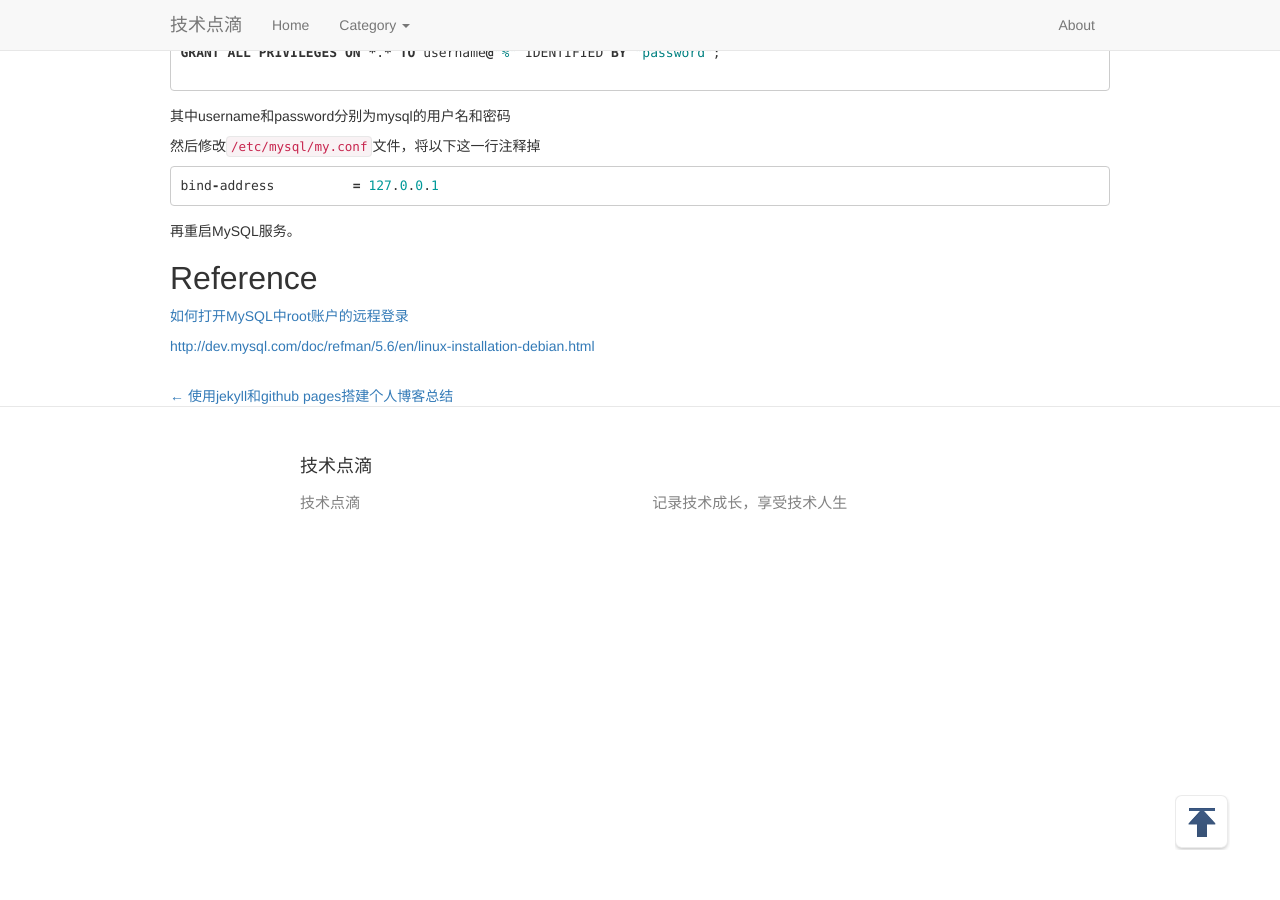
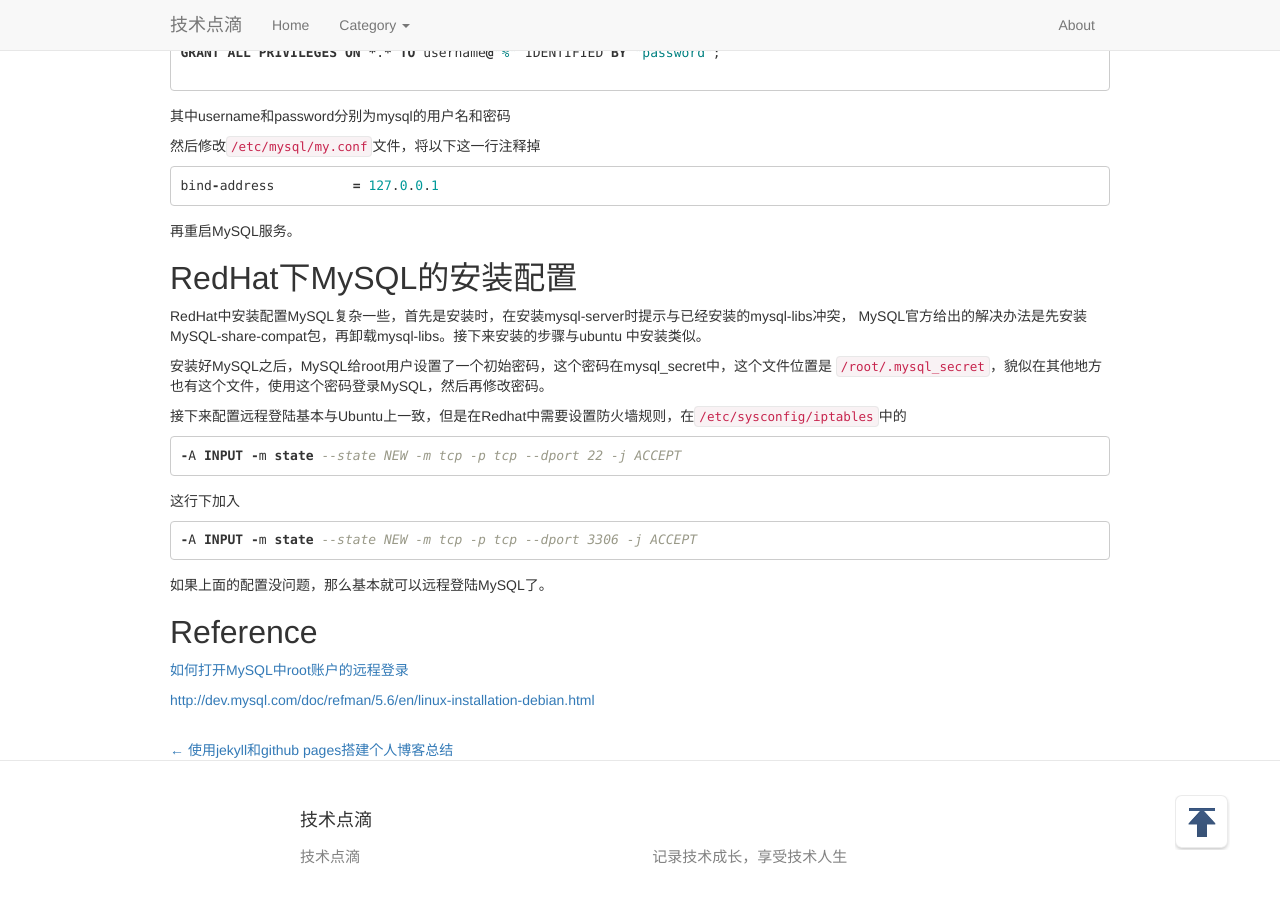
Before and after one commit to guimingyue/guimingyue.github.io, a Jekyll site: the page built from _posts/2015-03-07-install_mysql_on_ubuntu.md, in a window 1280 px wide and 900 px high, scrolled down 676 px. Built offline with Jekyll 4.4.1, drawn with Linux system fonts in a browser that asks for light colours; Markdown is read by kramdown in place of the engine named in the settings; before the commit the page ends 1274 px from its top, so only the background shows below that.

Commit message:
modify install mysql on ubuntu

````diff
--- a/_posts/2015-03-07-install_mysql_on_ubuntu.md
+++ b/_posts/2015-03-07-install_mysql_on_ubuntu.md
@@ -44,6 +44,24 @@ bind-address          = 127.0.0.1
 
 再重启MySQL服务。
 
+##RedHat下MySQL的安装配置
+
+RedHat中安装配置MySQL复杂一些，首先是安装时，在安装mysql-server时提示与已经安装的mysql-libs冲突，
+MySQL官方给出的解决办法是先安装MySQL-share-compat包，再卸载mysql-libs。接下来安装的步骤与ubuntu
+中安装类似。
+
+安装好MySQL之后，MySQL给root用户设置了一个初始密码，这个密码在mysql_secret中，这个文件位置是
+`/root/.mysql_secret`，貌似在其他地方也有这个文件，使用这个密码登录MySQL，然后再修改密码。
+
+接下来配置远程登陆基本与Ubuntu上一致，但是在Redhat中需要设置防火墙规则，在`/etc/sysconfig/iptables`中的
+```sql
+-A INPUT -m state --state NEW -m tcp -p tcp --dport 22 -j ACCEPT
+```
+这行下加入
+```sql
+-A INPUT -m state --state NEW -m tcp -p tcp --dport 3306 -j ACCEPT
+```
+如果上面的配置没问题，那么基本就可以远程登陆MySQL了。
 
 ##Reference
 [如何打开MySQL中root账户的远程登录][2]
````
Also changed, not shown: 3 other files.
